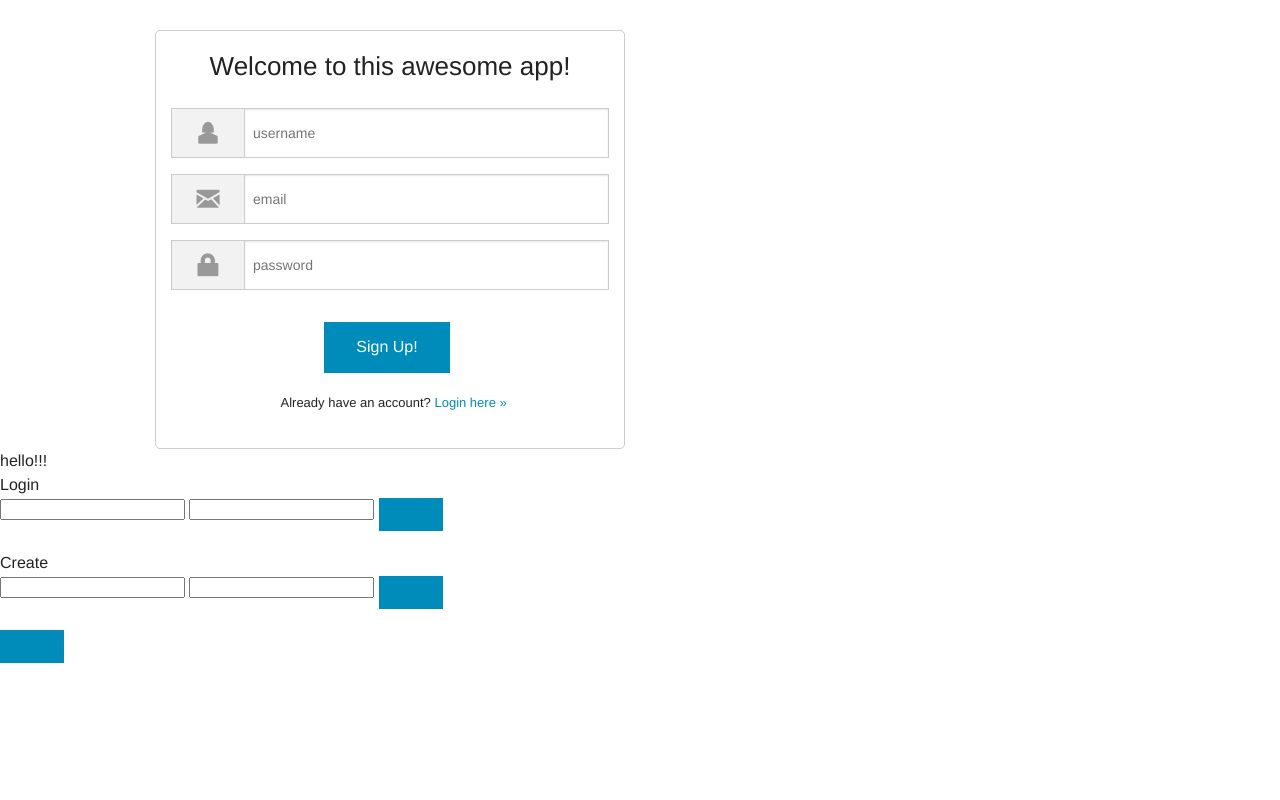
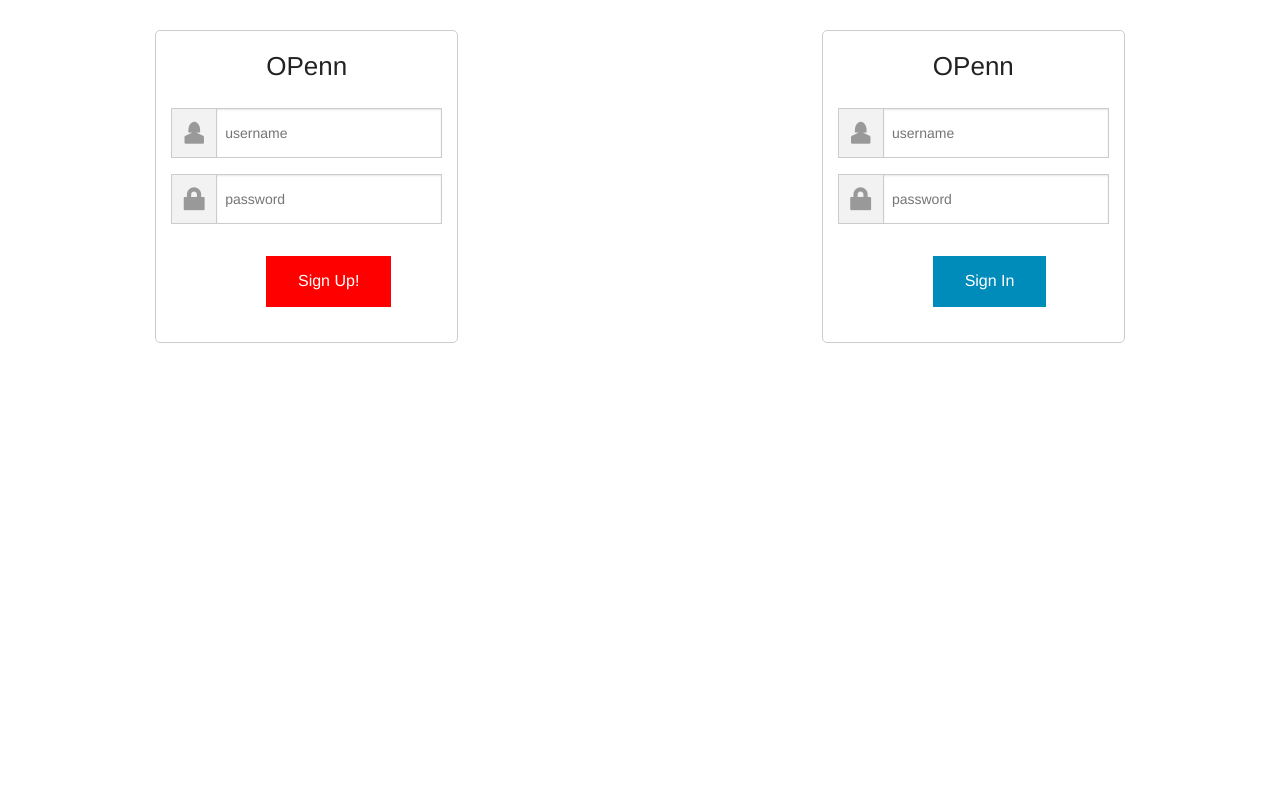
Before and after one commit to jondubin/openn, a Flask app: page /logout/ in a window 1280 px wide. Run offline with Flask 2, Linux system fonts and the light colour scheme.

Commit message:
modified styling on main.html

```diff
--- a/openn/static/css/signup-form.css
+++ b/openn/static/css/signup-form.css
@@ -25,3 +25,7 @@
 .signup-panel .button {
   margin-left: 35%;
 }
+
+#signUp .button {
+  background-color: red;
+}
--- a/openn/static/main.js
+++ b/openn/static/main.js
@@ -1,21 +1,21 @@
 $(function() {
 
-    $('#login .password').keypress(function(e) {
+    $('#signIn .password').keypress(function(e) {
         if (e.which == 13) {
             login();
         }
     });
-    $('#create .password').keypress(function(e) {
+    $('#signUp .password').keypress(function(e) {
         if (e.which == 13) {
             createUser();
         }
     });
 
-    $('#login button').click(function() {
+    $('#signIn .button').click(function() {
         login();
     });
 
-    $('#create button').click(function() {
+    $('#signUp .button').click(function() {
         createUser();
     })
 
@@ -32,8 +32,8 @@ $(function() {
             dataType: 'json',
             method: 'GET',
             data: {
-                user: $('#create .username').val(),
-                password: $('#create .password').val(),
+                user: $('#signUp .username').val(),
+                password: $('#signUp .password').val(),
                 // password2: $('#signup-password2').val()
             }
         }).done(function(data) {
@@ -72,8 +72,8 @@ $(function() {
             dataType: 'json',
             method: 'GET',
             data: {
-                user: $('#login .username').val(),
-                password: $('#login .password').val()
+                user: $('#signIn .username').val(),
+                password: $('#signIn .password').val()
             }
         }).done(function(data) {
             console.log(data);
--- a/openn/templates/index.html
+++ b/openn/templates/index.html
@@ -18,24 +18,16 @@
 
 
     <div class="row">
-        <div class="large-6 columns">
+        <div class="large-4 columns" id="signUp">
             <div class="signup-panel">
-                <p class="welcome">Welcome to this awesome app!</p>
+                <p class="welcome">OPenn</p>
                 <form>
                     <div class="row collapse">
                         <div class="small-2  columns">
                             <span class="prefix"><i class="fi-torso-female"></i></span>
                         </div>
                         <div class="small-10  columns">
-                            <input type="text" placeholder="username">
-                        </div>
-                    </div>
-                    <div class="row collapse">
-                        <div class="small-2 columns">
-                            <span class="prefix"><i class="fi-mail"></i></span>
-                        </div>
-                        <div class="small-10  columns">
-                            <input type="text" placeholder="email">
+                            <input type="text" class="username" placeholder="username">
                         </div>
                     </div>
                     <div class="row collapse">
@@ -43,13 +35,39 @@
                             <span class="prefix"><i class="fi-lock"></i></span>
                         </div>
                         <div class="small-10 columns ">
-                            <input type="text" placeholder="password">
+                            <input type="text" class="password" placeholder="password">
                         </div>
                     </div>
                 </form>
-                <a href="#" class="button ">Sign Up! </a>
-                <p>Already have an account? <a href="#">Login here &raquo</a>
-                </p>
+                <div class="button ">Sign Up! </div>
+               <!--  <p>Already have an account? <a href="#">Login here &raquo</a>
+                </p> -->
+            </div>
+        </div>
+        <div class="large-4 columns" id="signIn">
+            <div class="signup-panel">
+                <p class="welcome">OPenn</p>
+                <form>
+                    <div class="row collapse">
+                        <div class="small-2  columns">
+                            <span class="prefix"><i class="fi-torso-female"></i></span>
+                        </div>
+                        <div class="small-10  columns">
+                            <input type="text" class="username" placeholder="username">
+                        </div>
+                    </div>
+                    <div class="row collapse">
+                        <div class="small-2 columns ">
+                            <span class="prefix"><i class="fi-lock"></i></span>
+                        </div>
+                        <div class="small-10 columns ">
+                            <input type="text" class="password" placeholder="password">
+                        </div>
+                    </div>
+                </form>
+                <div class="button ">Sign In </div>
+                <!-- <p>Already have an account? <a href="#">Login here &raquo</a> -->
+                <!-- </p> -->
             </div>
         </div>
     </div>
@@ -57,7 +75,7 @@
 
 
     <div id="setUserEventDiv"></div>
-    hello!!!
+   <!--  hello!!!
     <div id="test"></div>
     Login
     <div id="login">
@@ -71,7 +89,7 @@
         <input class="password">
         <button value="Submit"></button>
     </div>
-    <button id="logout" value="Logout"></button>
+    <button id="logout" value="Logout"></button>-->
 </body>
 
 <script type="text/javascript" src="{{ url_for('static', filename='main.js') }}"></script>
--- a/openn/templates/main.html
+++ b/openn/templates/main.html
@@ -6,6 +6,7 @@
     <title>Open Course</title>
     <link rel="stylesheet" href="{{ url_for('static', filename='css/foundation.css') }}" />
     <link rel="stylesheet" href="{{ url_for('static', filename='css/signup-form.css') }}" />
+    <link rel="stylesheet" href="{{ url_for('static', filename='css/main.css') }}" />
     <script src="{{ url_for('static', filename='jquery.min.js') }} "></script>
     <script src="{{ url_for('static', filename='js/vendor/modernizr.js') }} "></script>
 
@@ -13,12 +14,12 @@
 
 <body>
 
-
+    <div id = "logout"><span>Logout<span></div>
 
 
     <div class="row">
         <div class="large-3 columns">
-            <h1><img src="img/temp.png""/></h1>
+            <h1><img src="img/temp.png"/></h1>
         </div>
         <div class="large-9 columns">
         </div>
--- a/openn/users.py
+++ b/openn/users.py
@@ -11,6 +11,8 @@ import time
 
 @app.route("/")
 def hello():
+    if session['username']:
+        return render_template('main.html')
     return render_template('index.html')
 
 #function to log them in, assumes using a form
```
Also changed, not shown: openn/static/css/main.css (added, +16 -0 lines).
